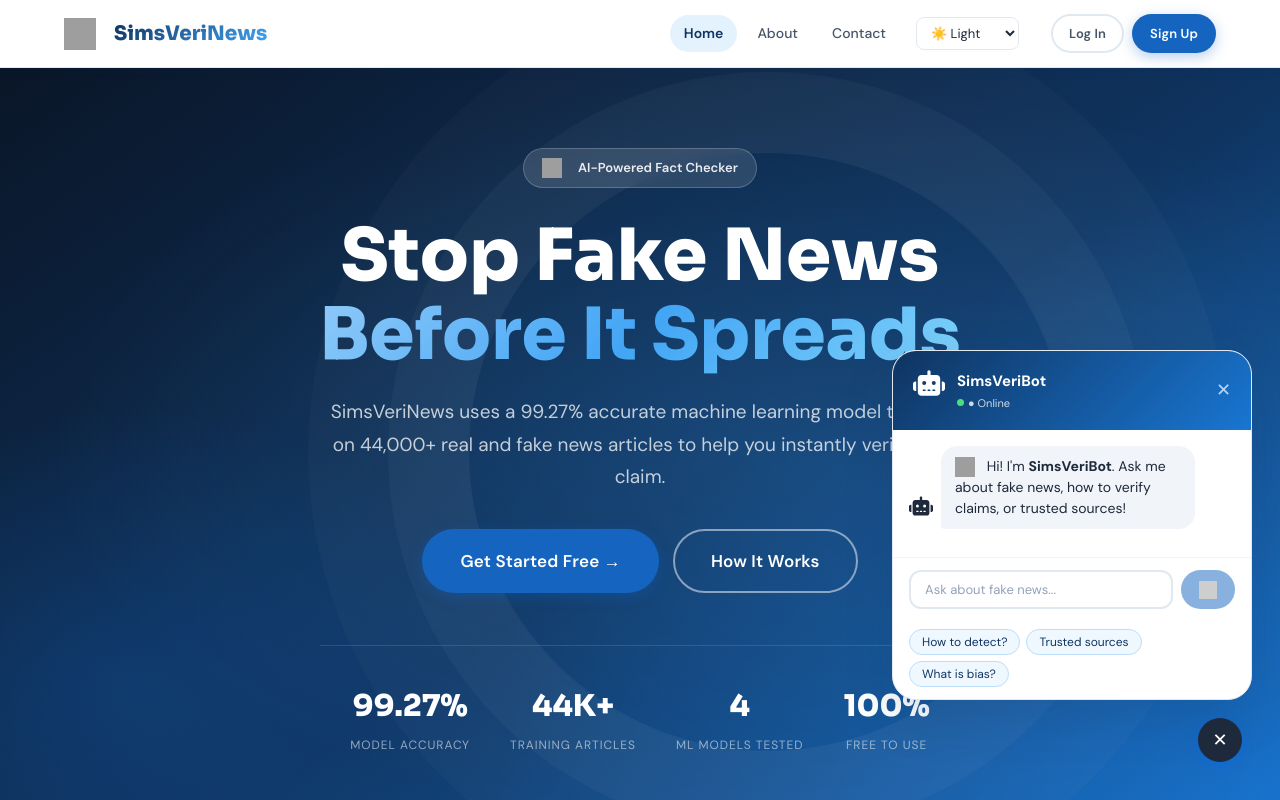
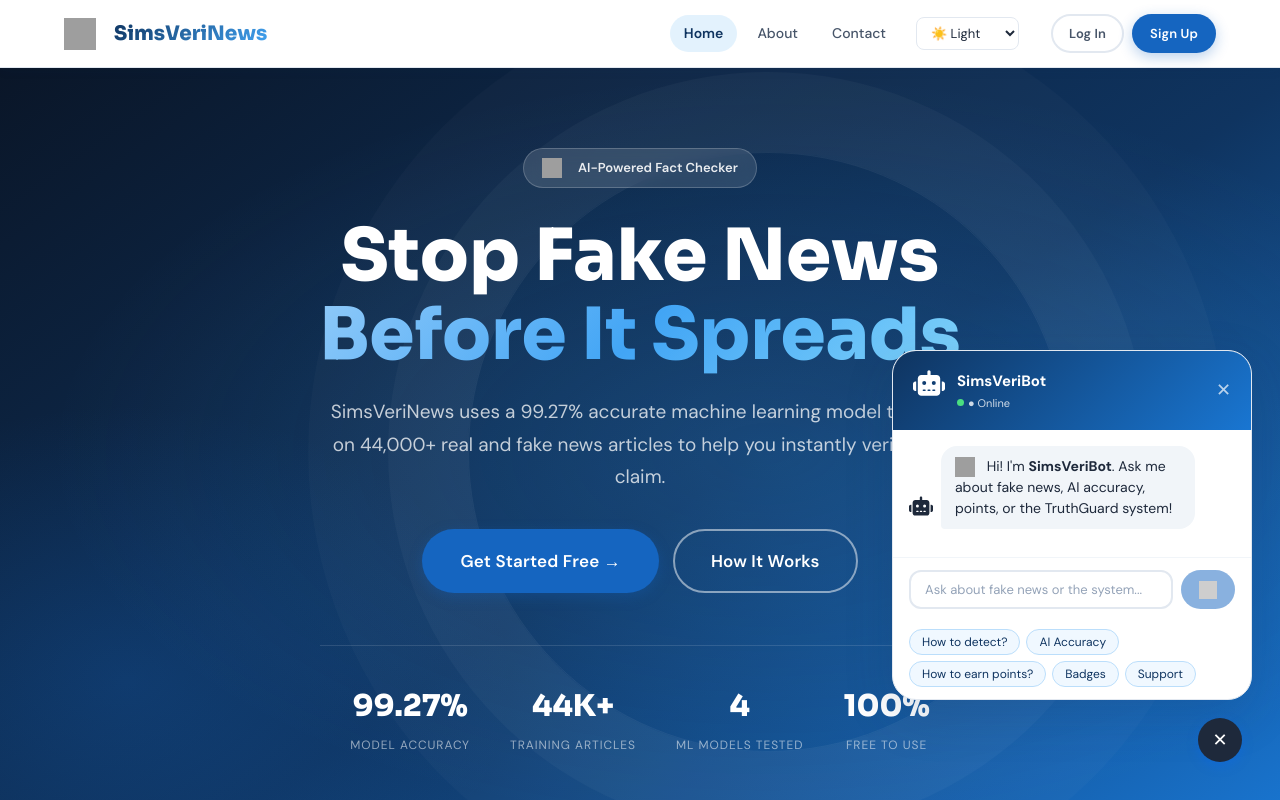
Before and after one commit to SimonaThapa/SimsVeriNewsProject, a React (Vite) app in the folder frontend/: page / in a window 1280 px wide. Both pictures are taken after a click on the button "Chat with SimsVeriBot". Shown: the top 800 px of the page. Built offline with nearby package versions, Linux system fonts and the light colour scheme; grey boxes are pictures that could not be loaded.

Commit message:
Improved chatbot functionality

```diff
--- a/frontend/src/components/ui/Chatbot.jsx
+++ b/frontend/src/components/ui/Chatbot.jsx
@@ -8,7 +8,7 @@
 export default function Chatbot() {
   const [open, setOpen]     = useState(false)
   const [msgs, setMsgs]     = useState([
-    { role: 'bot', text: <><FluentIcon name="hand" size={20} style={{marginRight:8}} /> Hi! I'm <strong>SimsVeriBot</strong>. Ask me about fake news, how to verify claims, or trusted sources!</> }
+    { role: 'bot', text: <><FluentIcon name="hand" size={20} style={{marginRight:8}} /> Hi! I'm <strong>SimsVeriBot</strong>. Ask me about fake news, AI accuracy, points, or the TruthGuard system!</> }
   ])
   const [input, setInput]   = useState('')
   const [loading, setLoading] = useState(false)
@@ -71,7 +71,7 @@
             <input
               className="form-input" value={input}
               onChange={e => setInput(e.target.value)} onKeyDown={onKey}
-              placeholder="Ask about fake news..."
+              placeholder="Ask about fake news or the system..."
             />
             <button className="btn btn-primary btn-sm" onClick={send} disabled={!input.trim() || loading}>
               {loading ? <div className="spinner" style={{width:16,height:16,borderWidth:2}} /> : <FluentIcon name="send" size={18} />}
@@ -79,8 +79,8 @@
           </div>
 
           <div className="chatbot-chips">
-            {['How to detect?', 'Trusted sources', 'What is bias?'].map(q => (
-              <button key={q} className="chip" onClick={() => { setInput(q); }}>{q}</button>
+            {['How to detect?', 'AI Accuracy', 'How to earn points?', 'Badges', 'Support'].map(q => (
+              <button key={q} className="chip" onClick={() => { setInput(q); send(); }}>{q}</button>
             ))}
           </div>
         </div>
```
